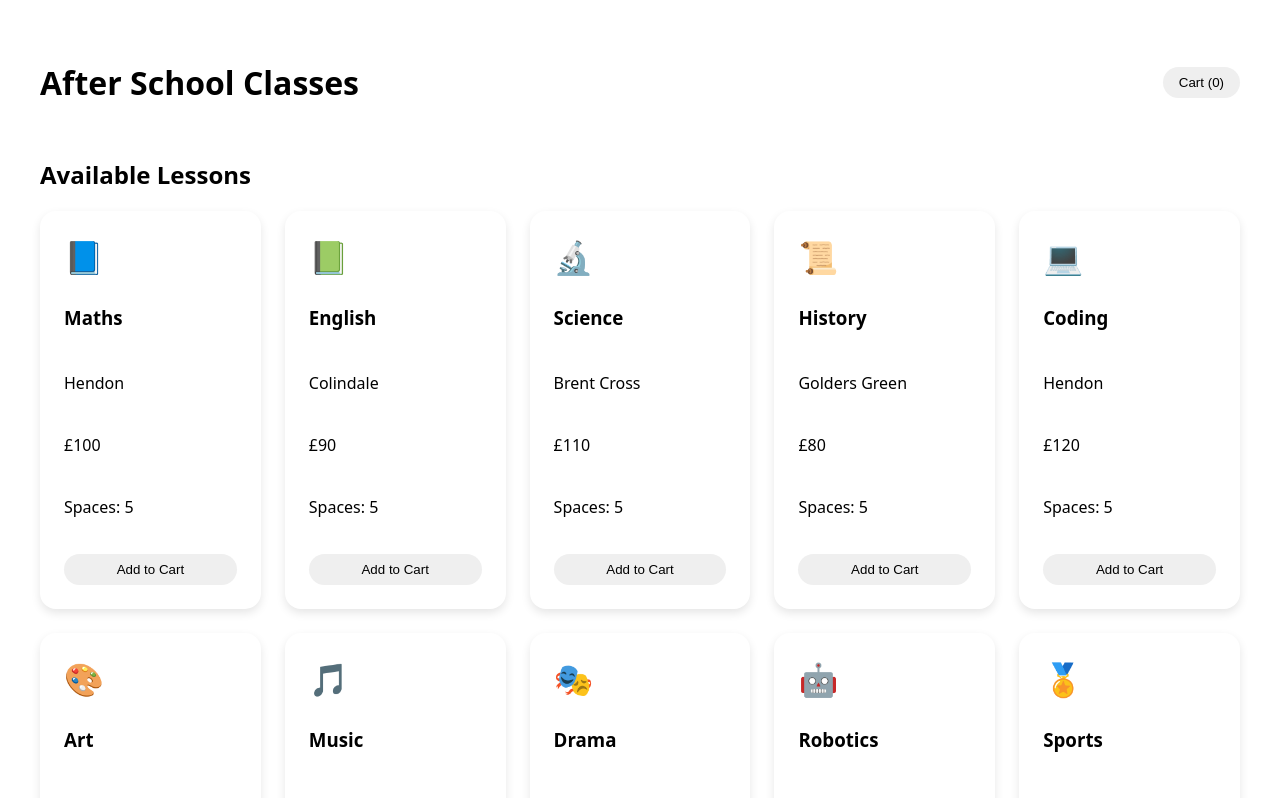
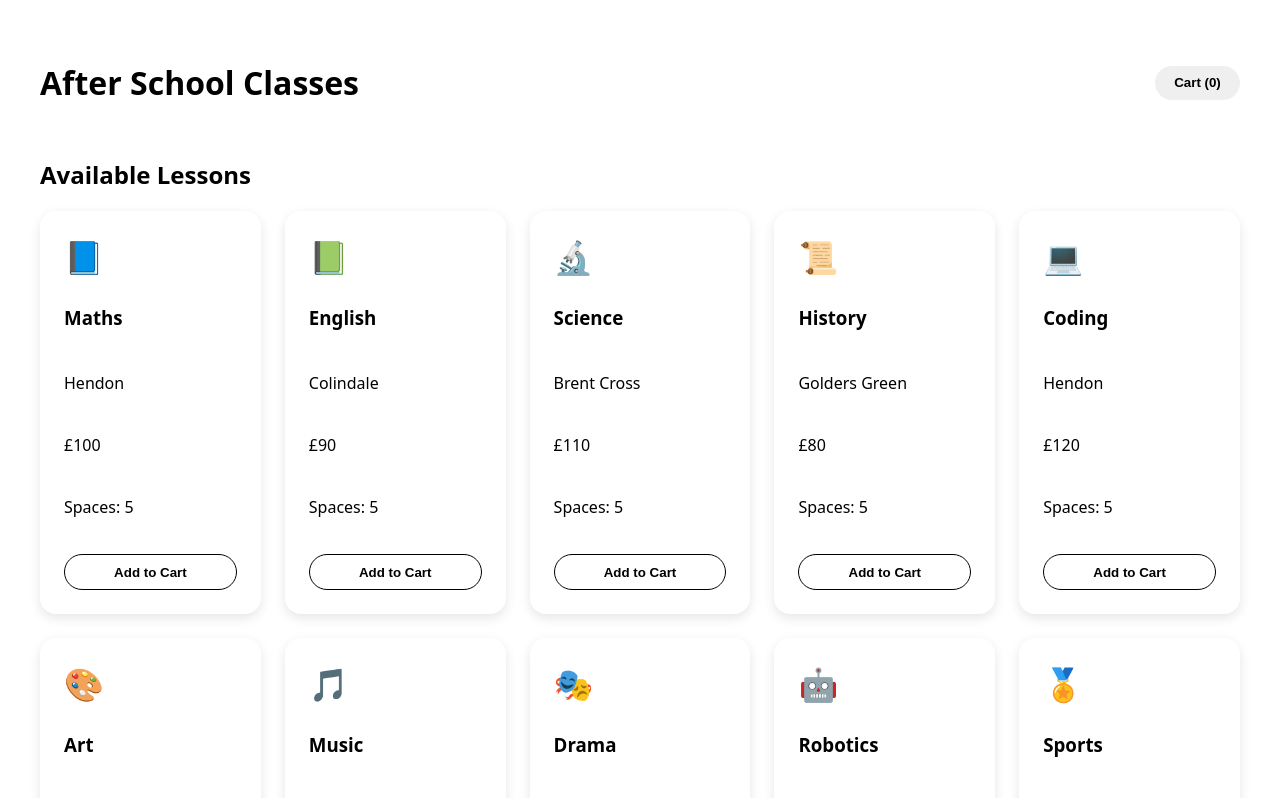
Before and after one commit to Aqabjaved1010/after-school-frontend, a Vue app: page / in a window 1280 px wide. Shown: the top 798 px of the page. Built offline with nearby package versions, Linux system fonts and the light colour scheme.

Commit message:
Improved UI with hover effects

```diff
--- a/src/App.vue
+++ b/src/App.vue
@@ -89,10 +89,17 @@ const cartCount = computed(() => cart.value.length)
 }
 
 .cart-toggle {
-  padding: 0.5rem 1rem;
+  padding: 0.6rem 1.2rem;
   border-radius: 999px;
   border: none;
   cursor: pointer;
+  font-weight: 600;
+  transition: all 0.2s ease;
+}
+
+.cart-toggle:hover {
+  background: black;
+  color: white;
 }
 
 .lessons-grid {
@@ -104,10 +111,15 @@ const cartCount = computed(() => cart.value.length)
 .lesson-card {
   padding: 1.5rem;
   border-radius: 1rem;
-  box-shadow: 0 4px 10px rgba(0,0,0,0.1);
+  box-shadow: 0 4px 12px rgba(0,0,0,0.1);
   display: flex;
   flex-direction: column;
   gap: 0.5rem;
+  transition: transform 0.2s ease;
+}
+
+.lesson-card:hover {
+  transform: translateY(-4px);
 }
 
 .lesson-icon {
@@ -116,9 +128,25 @@ const cartCount = computed(() => cart.value.length)
 
 .add-button {
   margin-top: 0.75rem;
-  padding: 0.5rem 1rem;
+  padding: 0.6rem 1.2rem;
   border-radius: 999px;
+  border: 1px solid black;
+  background: white;
+  color: black;
+  cursor: pointer;
+  font-weight: 600;
+  transition: all 0.2s ease;
+}
+
+.add-button:hover {
+  background: black;
+  color: white;
+}
+
+.add-button:disabled {
+  background: #ddd;
+  color: #777;
   border: none;
-  cursor: pointer;
+  cursor: not-allowed;
 }
 </style>
```
